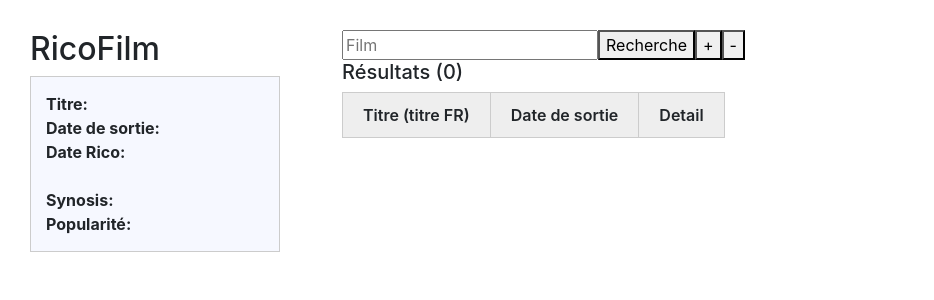
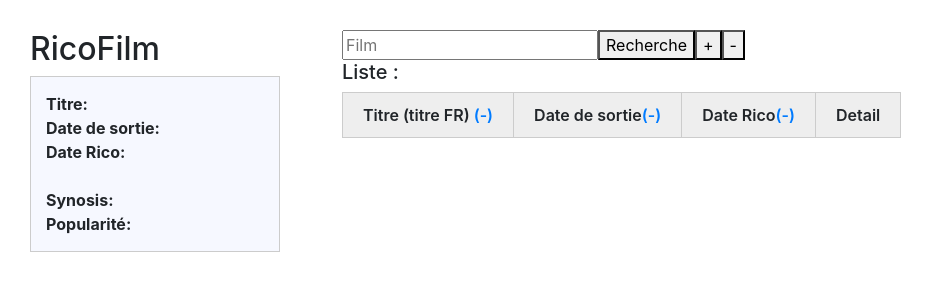
Before and after one commit to ricohoho/ricofilm-web, a Node server app: page /films/ in a window 1280 px wide. Shown: the top 300 px of the page, without its empty margins (0-934 px from the left). Run offline with Node 20, Linux system fonts and the light colour scheme; data that the repository does not hold is empty; some libraries are stand-ins or nearby versions.

Commit message:
version avec tri et date_update_db

```diff
--- a/app.js
+++ b/app.js
@@ -6,6 +6,8 @@
 
 // Database
 var mongo = require('mongodb');
+//20200124
+var MongoClient = require('mongodb').MongoClient;
 var monk = require('monk');
 var db = monk('localhost:27017/ricofilm');
 //var db = monk('mongodb://myUserAdmin:rineka5993@localhost:27017/ricofilm');
@@ -31,6 +33,10 @@
 app.use(cookieParser());
 app.use(express.static(path.join(__dirname, 'public')));
 
+
+//app.use('/ricofilm', express.static('public'));
+app.use('/ricofilm', express.static(__dirname + '/public'));
+
 // Make our db accessible to our router
 app.use(function(req,res,next){
     req.db = db;
@@ -41,6 +47,12 @@
 app.use('/users', usersRouter);
 app.use('/films', filmsRouter);
 app.use('/request', resquestRouter);
+
+app.use('/ricofilm/', indexRouter);
+app.use('/ricofilm/users', usersRouter);
+app.use('/ricofilm/films', filmsRouter);
+app.use('/ricofilm/request', resquestRouter);
+
 
 // catch 404 and forward to error handler
 app.use(function(req, res, next) {
--- a/public/javascripts/global.js
+++ b/public/javascripts/global.js
@@ -1,7 +1,9 @@
-// Filmlist data array for filling in info box
+ // Filmlist data array for filling in info box
 var filmListData = [];
 var filmPage=0;
 var SERVEUR_NAME_PUBLIC='POR80090940';
+var sort='UPDATE_DB_DATE';
+var sortsens='-1';
 
 // DOM Ready =============================================================
 $(document).ready(function() {
@@ -23,9 +25,52 @@
 
   $('#filmList table tbody').on('click', 'td a.linkshowRequestForm', showRequestForm);
 
+  //TRi sur colonne
+  $('a#tri_original_title').on('click', tri_original_title );
+  $('a#tri_release_date').on('click', tri_release_date );
+  $('a#tri_UPDATE_DB_DATE').on('click', tri_UPDATE_DB_DATE );
+
+
 
 
 });
+
+//Appel avec tri original_title
+function tri_original_title() {
+  tri('original_title');
+}
+
+//Appel avec tri release_date
+function tri_release_date() {
+   tri('release_date');
+}
+
+//Appel avec tri tri_UPDATE_DB_DATE
+function tri_UPDATE_DB_DATE() {
+   tri('UPDATE_DB_DATE');
+}
+
+//tri colonne commun
+function tri(colonne) {
+  sort=colonne;
+  document.getElementById('tri_original_title').innerHTML='(-)';
+  document.getElementById('tri_release_date').innerHTML='(-)';
+  document.getElementById('tri_UPDATE_DB_DATE').innerHTML='(-)';
+  if (sortsens=='1') {
+    sortsens='-1';
+    document.getElementById('tri_'+colonne).innerHTML ='(Desc)';
+    //document.getElementById("link").innerHTML = "Next Text";
+  } else {
+    sortsens='1';
+    document.getElementById('tri_'+colonne).innerHTML ='(Asc)';
+  }
+
+
+
+  filmName=$('#searchFilm fieldset input#inputFilm').val();
+  //alert('hoho'+filmName);
+  populateTable(filmName);
+}
 
 //=== POPUP de de saisie d'un detail d'une demande de film
 function showRequestForm(event){
@@ -106,7 +151,7 @@
 
 
 function populateCount(filmName) {
-  $.getJSON( '/films/list?filmname='+filmName+'&infocount=O', function( data ) {
+  $.getJSON( 'films/list?filmname='+filmName+'&infocount=O', function( data ) {
 
       // For each item in our JSON, add a table row and cells to the content string
       //$.each(data, function(){
@@ -121,11 +166,12 @@
 // Fill table with data
 function populateTablePage(filmName,page) {
   console.log('populateTable filmName:'+filmName);
+  console.log('sort='+sort+'&sortsens='+sortsens);
   // Empty content string
   var tableContent = '';
 
   // jQuery AJAX call for JSON
-  $.getJSON( '/films/list?filmname='+filmName+'&skip='+page, function( data ) {
+  $.getJSON( 'films/list?filmname='+filmName+'&skip='+page+'&sort='+sort+'&sortsens='+sortsens, function( data ) {
 
     // Stick our user data array into a userlist variable in the global object
     filmListData = data;
@@ -153,15 +199,24 @@
       console.log('fichierPresentSurServeur:'+fichierPresentSurServeur);
       if(fichierPresentSurServeur) {
         //StatusFichierImg='<A href="#" class=linkshowRequestForm rel="' + this._id + '" title="Reserver le film"><img width="10" src="../images/ok.png"></img></A>'
-        StatusFichierImg='<img width="10" src="../images/ok.png"></img></A>'
+        StatusFichierImg='<img width="10" src="images/ok.png"></img></A>'
       } else  {
-        StatusFichierImg='<A href="#" class=linkshowRequestForm rel="' + this._id + '"> <img width="10" src="../images/ko.png"></img></a>'
+        StatusFichierImg='<A href="#" class=linkshowRequestForm rel="' + this._id + '"> <img width="10" src="images/ko.png"></img></a>'
       }
 
       //StatusFichierImg='<A href="#" class=linkshowRequestForm rel="' + this._id + '" title="Reserver le film"><img width="10" src="../images/ok.png"></img></A>'
 
       tableContent += '<td>'+StatusFichierImg+'<a href="#" class="linkshowfilm" rel="' + this._id + '" title="Show Details">' + _titre+' </a></td>';
       tableContent += '<td>' + this.release_date + '</td>';
+
+      //Affichage de la date de mise a jour du film
+      //Suppression de l'heure, on laisse juste la date !
+      _UPDATE_DB_DATE = this.UPDATE_DB_DATE;
+      if (_UPDATE_DB_DATE) {
+        _UPDATE_DB_DATE = _UPDATE_DB_DATE.slice(0,10);
+      }
+      tableContent += '<td>' + _UPDATE_DB_DATE + '</td>';
+
       tableContent += '<td><a href="#" class="linkDetailfilm" rel="' + this._id + '">detail</a></td>';
       tableContent += '</tr>';
     });
@@ -292,7 +347,8 @@
   //Populate Info Box
   $('#filmInfoOriginal_title').text(thisFilmObject.original_title);
   $('#filmInfoRelease_date').text(thisFilmObject.release_date);
-  $('#filmInfo_Rico_fileDate').text(thisFilmObject.RICO_FICHIER[0].fileDate.slice(0,10));
+//  $('#filmInfo_Rico_fileDate').text(thisFilmObject.RICO_FICHIER[0].fileDate.slice(0,10));
+  $('#filmInfoUPDATE_DB_DATE').text(thisFilmObject.UPDATE_DB_DATE.slice(0,10));
 
   /* Solution a trouver pour indiquer que le fichier n'est oas sur le serveur
   if(thisFilmObject.RICO.StatusFichier=='OK') {
@@ -301,7 +357,7 @@
     $("#filmInfo_Rico_StatusFichier").attr("src","../images/ko.png");
   }
   */
-  $("#filmInfo_Rico_StatusFichier").attr("src","../images/ok.png");
+  $("#filmInfo_Rico_StatusFichier").attr("src","images/ok.png");
 
   $('#filmInfoOverview').text(thisFilmObject.overview);
   $('#filmInfoPopularity').text(thisFilmObject.popularity);
--- a/public/javascripts/request.js
+++ b/public/javascripts/request.js
@@ -22,7 +22,7 @@
   var tableContent = '';
 
   // jQuery AJAX call for JSON
-  $.getJSON( '/request/list?username='+filmName, function( data ) {
+  $.getJSON( 'request/list?username='+filmName, function( data ) {
 
     // Stick our user data array into a userlist variable in the global object
     filmListData = data;
--- a/routes/films.js
+++ b/routes/films.js
@@ -8,7 +8,7 @@
      -> detail du film AVA
   http://localhost:3000/films/list-> tt les film
   http://localhost:3000/films/list?filmname=cage --> tt les film avec 'cage': titre / acteur / meteur en scene
-  http://localhost:3000/films/list?filmname=titre:District  ---> filtrage sue sur le titre
+  http://localhost:3000/films/list?filmname=titre:District  ---> filtrage sur sur le titre
   http://localhost:3000/films/#  --> web
   http://localhost:3000/films/list?filmname=pitt&skip=0&infocount=O --> le nb de fiml qui match !
 */
@@ -19,20 +19,44 @@
   res.render('index', { title: 'RicoFilm' });
 });
 
-/* GET userlist. */
+/* GET list film */
 router.get('/list', function(req, res) {
   var db = req.db;
   var collection = db.get('films');
   var _filmname=req.query.filmname;
   var _skip=req.query.skip;
   var _infocount=req.query.infocount;
+  //TRi ! 2021/01
+  var _sort=req.query.sort;
+  var _sortsens=req.query.sortsens;
 
   if(!_skip) {
     _skip=0;
   } else {
     _skip=parseInt(_skip, 10);
   }
-  console.log('skip='+_skip);
+
+
+  if(!_sort) {
+    //_sort='[original_title,asc]';
+    _sort='original_title';
+  }
+
+if(!_sortsens) {
+//    _sortsens='asc';
+    _sortsens='1';
+  }
+
+  sortComplet = "['"+_sort+"','"+_sortsens+"']";
+  sortComplet = '{ "sort" : [{"'+_sort+'":'+_sortsens+'}]}';
+  console.log('skip/sortComplet='+_skip+'/'+sortComplet);
+
+  //sortComplet = JSON.parse(sortComplet);
+  //console.log('sortComplet.sort[0].original_title:'+sortComplet.sort[0].original_title);
+  //"sort" : {"original_title":1}
+
+
+
 
   console.log('requete: '+_filmname );
   if(_filmname) {
@@ -41,7 +65,7 @@
     //var objrequete = JSON.parse(srequete);
     //    var objrequete = {original_title: new RegExp('(?=.*' + _filmname+')')};
     //============ infos===============
-    //https://stackoverflow.com/questions/8246019/case-insensitive-search-in-mongo
+    //  https://stackoverflow.com/questions/8246019/case-insensitive-search-in-mongo
     console.log('requete index: '+_filmname.indexOf(RECHERCHE_ACTEUR) +'-'+RECHERCHE_ACTEUR.length);
     if (_filmname.indexOf(RECHERCHE_ACTEUR)==0) {
       _filmname=_filmname.substring(_filmname.indexOf(RECHERCHE_ACTEUR)+RECHERCHE_ACTEUR.length);
@@ -80,20 +104,79 @@
   "skip": 10
   }
   */
+  console.log('sortComplet'+sortComplet);
+  /*
   var optionBD={
     "limit": 20,
     "skip": _skip,
     //"sort":'RICO.fileDate'
-    "sort":"-RICO.fileDate"
+    //"sort":"-RICO.fileDate"
+    //"sort":['RICO.fileDate','desc']
     //"sort":['title','asc']
-    //"sort": "original_title"
-    //"sort":['release_date','desc']
+    //"sort": sortComplet
+    //    "sort": "UPDATE_DB_DATE"
+    //sort":['release_date','asc']
+    //"sort":['original_title','asc']
+    //    "sort":[['original_title','asc']]
+//    "sort":[_sort,_sortsens]
+//    "sort": sortComplet
+    sortComplet
   };
+  */
+  optionBDString ='{' +
+            '"limit": 20,'+
+            '"skip":'+ _skip+',' +
+            '"sort":{"'+_sort+'":'+_sortsens+'}'+
+            '}';
+  console.log('optionBD:'+optionBDString);
+  optionBD = JSON.parse(optionBDString);
+
+
+  /*
+  var optionBD = {
+    "limit": 30,
+    "skip": 0,
+    "sort": [['title','1']]
+    // "sort": [['field1','asc'], ['field2','desc']]
+  }
+*/
   if(! _infocount) {
+
     collection.find(objrequete,optionBD,function(e,docs){
       res.json(docs);
       console.log('retour XML');
     });//.sort( { release_date: 1 } ).limit(5);
+
+/*  ===> tri focntionne!!
+        optionBD={limit : 4, "sort" : {"original_title":1}} ;
+        collection.find(objrequete,optionBD,
+        function(error,docs){
+            if(error) {
+                res.send(error);
+                console.log('error'+error);
+            } else{
+                //response.send(docs);
+                console.log('retour XML'+docs);
+                res.json(docs );
+            }
+        });
+*/
+    ////20200124
+    /*
+    url="mongodb://localhost:27017/";
+    MongoClient.connect(url, function(err, db) {
+      if (err) throw err;
+      var dbo = db.db("ricofilm");
+      //Find the first document in the customers collection:
+      dbo.collection("films").findOne({}, function(err, result) {
+        if (err) throw err;
+        console.log(result.name);
+        db.close();
+      });
+    });
+   */
+
+
   } else {
     collection.count(objrequete,{},function(e,count){
       console.log('Nb count docs'+count);
--- a/views/index.jade
+++ b/views/index.jade
@@ -20,7 +20,11 @@
       table
         thead
           th Titre (titre FR)
+            a#tri_original_title(href="#").sortClass (-)
           th Date de sortie
+            a#tri_release_date(href="#").sortClass (-)
+          th Date Rico
+            a#tri_UPDATE_DB_DATE(href="#").sortClass (-)
           th Detail
         tbody
     // /FILM LIST
@@ -37,7 +41,7 @@
         |  <span id='filmInfoRelease_date'></span>
         br
         strong Date Rico:
-        |  <span id='filmInfo_Rico_fileDate'></span>
+        |  <span id='filmInfoUPDATE_DB_DATE'></span>
         br
         |  <img id='filmInfoPoster_path'   width="180"></img>
         br
--- a/views/layout.jade
+++ b/views/layout.jade
@@ -2,12 +2,12 @@
 html
   head
     title=title
-    link(rel='stylesheet', href='/stylesheets/style.css')
+    link(rel='stylesheet', href='stylesheets/style.css')
     link(rel='stylesheet', href='https://maxcdn.bootstrapcdn.com/bootstrap/4.1.3/css/bootstrap.min.css')
   body
     block content
     script(src='http://ajax.googleapis.com/ajax/libs/jquery/2.1.1/jquery.min.js')
-    script(src='/javascripts/global.js')
+    script(src='javascripts/global.js')
 
 
 //    script( src="https://ajax.googleapis.com/ajax/libs/jquery/3.3.1/jquery.min.js" ,crossorigin="anonymous")
--- a/views/request.jade
+++ b/views/request.jade
@@ -7,7 +7,7 @@
   body
     block content
     script(src='http://ajax.googleapis.com/ajax/libs/jquery/2.1.1/jquery.min.js')
-    script(src='/javascripts/request.js')
+    script(src='javascripts/request.js')
 
 
     //script( src="https://ajax.googleapis.com/ajax/libs/jquery/3.3.1/jquery.min.js" ,crossorigin="anonymous")
```
Also changed, not shown: 4 other files.
